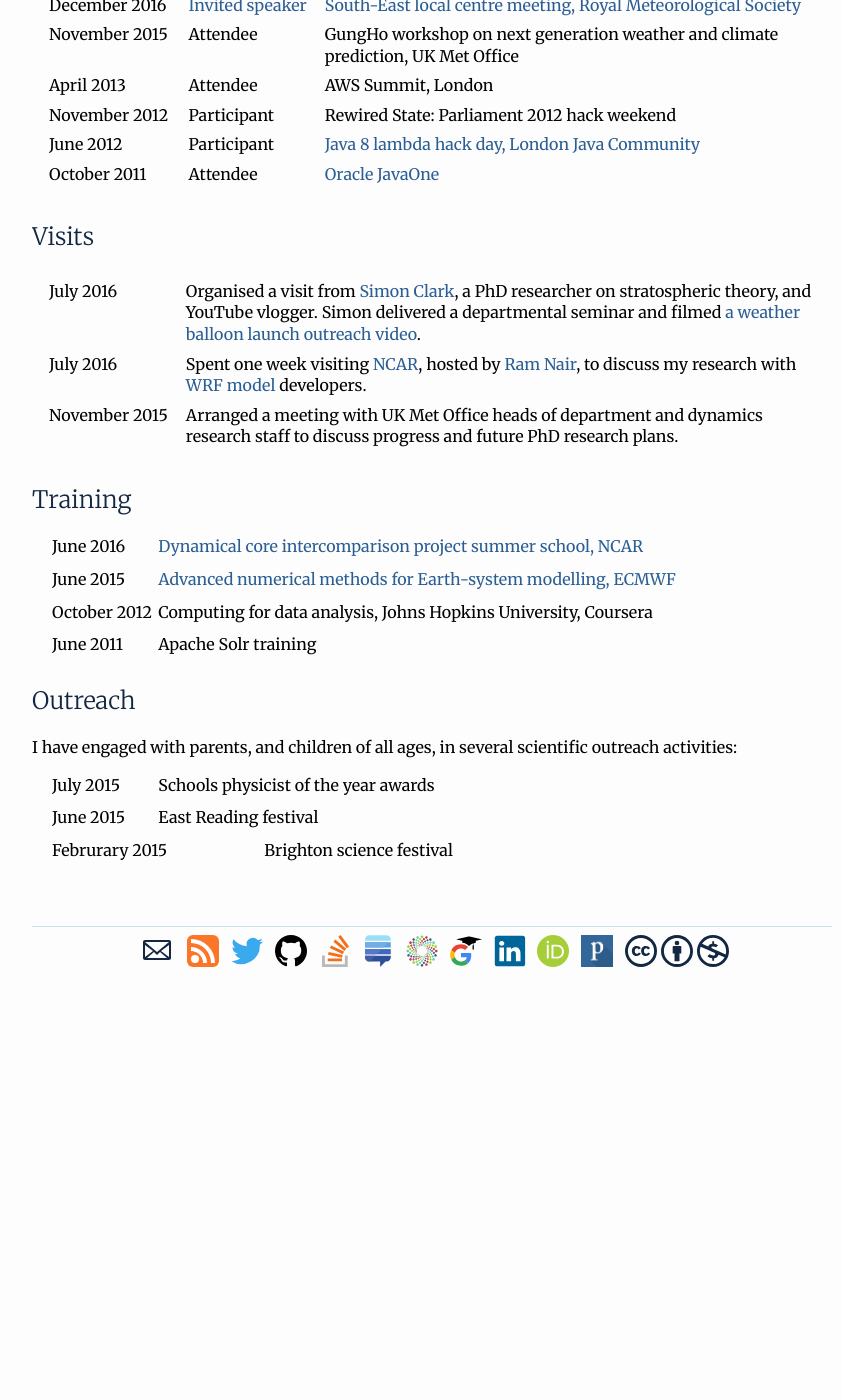
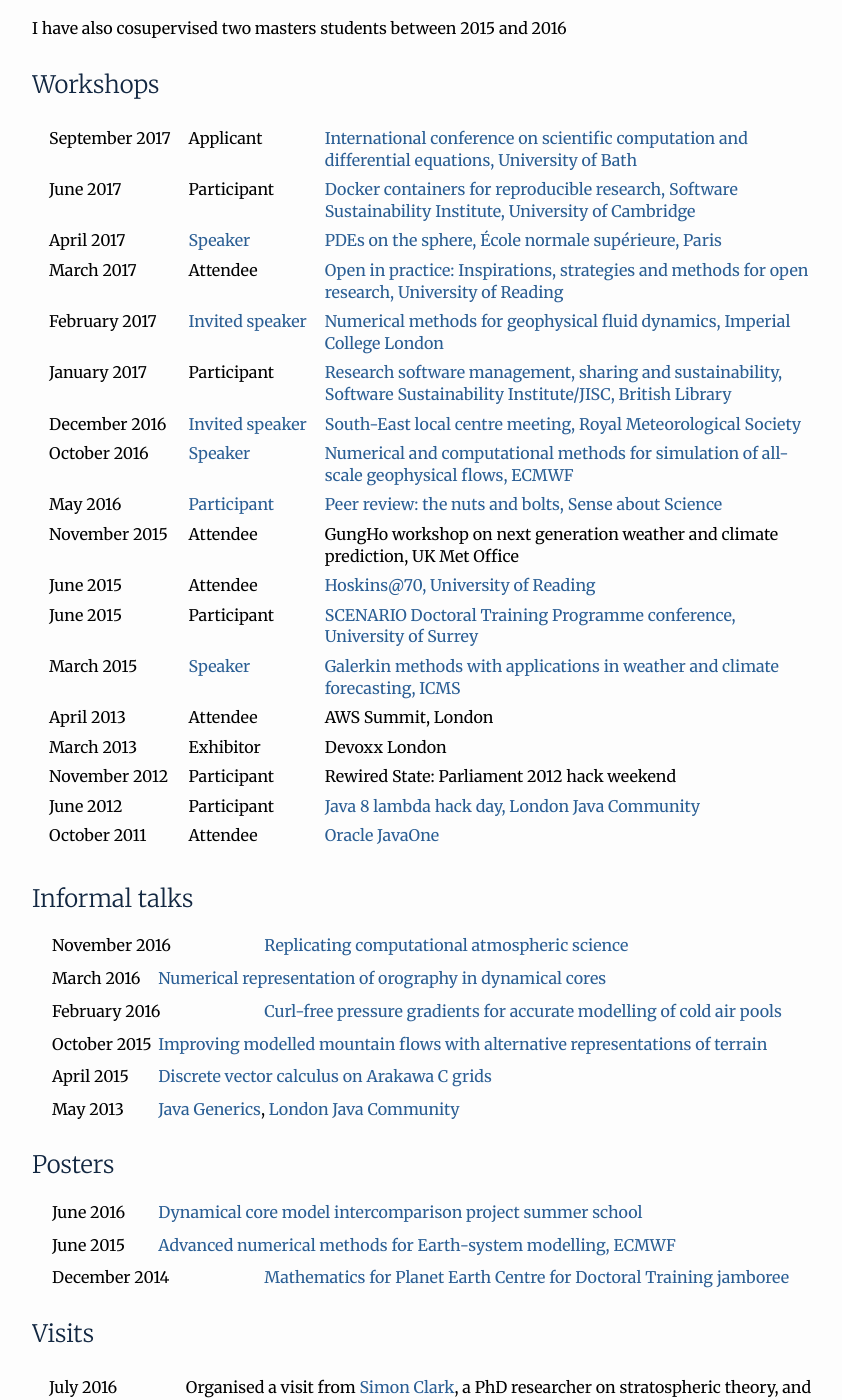
Before and after one commit to hertzsprung/hertzsprung.github.io, a Jekyll site: the page built from cv/index.html, in a window 1280 px wide and 1400 px high, scrolled down 2927 px. Shown: the whole window, without its empty margins (208-1050 px from the left). Built offline with Jekyll 4.4.1, drawn with Linux system fonts in a browser that asks for light colours; before the commit the page ends 3898 px from its top, so only the background shows below that; some of the changed text lies outside the part shown.

Commit message:
reinstate entire list of workshops, talks, posters

```diff
--- a/cv/index.html
+++ b/cv/index.html
@@ -57,7 +57,11 @@
 
     <tr class="heading"><td>2013&ndash;2014</td><td>University of Reading</td><td>MSc Atmosphere Ocean and Climate (Distinction)</td></tr>
     <tr><td colspan="3" class="detail">
-      <p class="headline">Dissertation prize for <em><a href="../publications/msc-dissertation.pdf">Representation of mountains in atmospheric models</a></em> (86%), supervised by Hilary Weller</p>
+			<ul>
+        <li>Wrote object-oriented Fortran 2003 code to implement an idealised numerical models of an ocean basin</li>
+        <li>Post-processed HDF5 satellite data in Python to retrieve Arctic sea ice age and extent</li>
+				<li>Dissertation prize for <em><a href="../publications/msc-dissertation.pdf">Representation of mountains in atmospheric models</a></em> (86%), supervised by Hilary Weller</li>
+			</ul>
       <p>
       <div class="two-col">
         <ul style="list-style: none; font-size: smaller; padding-left: 0;">
@@ -105,13 +109,24 @@
   <tr class="heading"><td>2006&ndash;2007</td><td>Anite</td><td>Software developer</td></tr>
   <tr><td colspan="3" class="detail">
     <ul>
-      <li>Improved PostgreSQL database performance to prevent web application failures under concurrent load</li>
+      <li>Added indexes and tuned PostgreSQL database queries to improve performance and prevent web application failures under concurrent load</li>
       <li>Deployed new software releases to production servers</li>
-      <li>Regular contact with our customer service desk to prioritise bug fixes and manage requirements</li>
+      <li>Regular contact with our customer service desk to prioritise bug fixes and manage customer expectations</li>
     </ul>
   </td></tr>
   <tr class="heading"><td>2005&ndash;2006</td><td>BuildOnline</td><td>Junior software developer</td></tr>
+  <tr><td colspan="3" class="detail">
+    <ul>
+      <li>Documented production software using flow diagrams which became popular references for other team members</li>
+      <li>Identified and refactored large areas of code duplication to eliminate more bugs and simplify ongoing development</li>
+    </ul>
+  </td></tr>
   <tr class="heading"><td>2001&ndash;2002</td><td>Acterna</td><td>Industrial trainee</td></tr>
+  <tr><td colspan="3" class="detail">
+    <ul>
+      <li>Learned Python programming in order to develop a desktop application for auto&#8209;generating boilerplate C++ components</li>
+    </ul>
+  </td></tr>
   </tbody>
 </table>
 </section>
@@ -139,6 +155,8 @@
 <h2>Teaching</h2>
 <table class="cv">
   <tbody>
+  <tr><td>Autumn 2016</td><td>Assistant</td><td><a href="http://www.reading.ac.uk/modules/document.aspx?modP=MTMW11&modYR=1617">Fluid dynamics MSc module</a></td></tr>
+  <tr><td>Autumn 2015</td><td>Assistant</td><td><a href="http://www.reading.ac.uk/modules/document.aspx?modP=MTMG02&modYR=1516">Atmospheric physics MSc module</a></td></tr>
   <tr><td>September 2015</td><td>Assistant</td><td><a href="https://www.ncas.ac.uk/index.php/en/climate-modelling-summer-school">NCAS climate modelling summer school</a></td></tr>
     <tr><td colspan="3" class="detail">
       <ul>
@@ -153,26 +171,54 @@
     </td></tr>
   </tbody>
 </table>
-<p style="margin-top: 0;">I have also assisted teaching fluid dynamics and atmospheric physics MSc modules</p>
+<p style="margin-top: 0;">I have also cosupervised two masters students between 2015 and 2016</p>
 </section>
 
 <section>
-<h2>Selected workshops</h2>
+<h2>Workshops</h2>
 <table class="cv">
   <tbody>
     <tr><td>September 2017</td><td>Applicant</td><td><a href="https://sites.google.com/site/scicade2017/">International conference on scientific computation and differential equations, University of Bath</a></td></tr>
     <tr><td>June 2017</td><td>Participant</td><td><a href="https://www.software.ac.uk/c4rr">Docker containers for reproducible research, Software Sustainability Institute, University of Cambridge</a></td></tr>
     <tr><td>April 2017</td><td><a href="https://doi.org/10.6084/m9.figshare.4833554.v2">Speaker</a></td><td><a href="https://pdes2017.sciencesconf.org">PDEs on the sphere, École normale supérieure, Paris</a></td></tr>
+    <tr><td>March 2017</td><td>Attendee</td><td><a href="https://blogs.reading.ac.uk/open-research/open-in-practice-inspirations-strategies-and-methods-for-open-research/">Open in practice: Inspirations, strategies and methods for open research, University of Reading</a></td></tr>
   <tr><td>February 2017</td><td><a href="https://doi.org/10.6084/m9.figshare.4652410.v1">Invited speaker</a></td><td><a href="http://mpecdt.org/gfdnumericsfeb2017/">Numerical methods for geophysical fluid dynamics, Imperial College London</a></td></tr>
   <tr><td>January 2017</td><td>Participant</td><td><a href="https://www.eventbrite.co.uk/e/research-software-management-sharing-and-sustainability-workshop-tickets-29224950614">Research software management, sharing and sustainability, Software Sustainability Institute/JISC, British Library</td></tr>
   <tr><td>December 2016</td><td><a href="https://doi.org/10.6084/m9.figshare.4307957.v1">Invited speaker</a></td><td><a href="https://www.rmets.org/events/meteorological-research-within-university-reading-2016">South-East local centre meeting, Royal Meteorological Society</a></li>
+  <tr><td>October 2016</td><td><a href="../ecmwfnumerics2016">Speaker</a></td><td><a href="http://www.ecmwf.int/en/learning/workshops-and-seminars/workshop-numerical-and-computational-methods-simulation-all-scale-geophysical-flows">Numerical and computational methods for simulation of all-scale geophysical flows, ECMWF</a></tr>
+  <tr><td>May 2016</td><td><a href="http://connection.sagepub.com/blog/sage-connection/2016/07/27/approaching-peer-review-for-the-first-time-3-tips-from-an-early-career-researcher/">Participant</a></td><td><a href="http://archive.senseaboutscience.org/pages/peer-review-the-nuts-bolts-may-2016.html">Peer review: the nuts and bolts, Sense about Science</a></td></tr>
   <tr><td>November 2015</td><td>Attendee</td><td>GungHo workshop on next generation weather and climate prediction, UK Met Office</td></tr>
+  <tr><td>June 2015</td><td>Attendee</td><td><a href="http://www.met.reading.ac.uk/hoskins/">Hoskins@70, University of Reading</a></td></tr>
+  <tr><td>June 2015</td><td>Participant</td><td><a href="http://www.met.reading.ac.uk/nercdtp/home/events/SCENARIO_Conference_June2015.pdf">SCENARIO Doctoral Training Programme conference, University of Surrey</a></td></tr>
+  <tr><td>March 2015</td><td><a href="http://www.icms.org.uk/downloads/Galerkin/Shaw.pdf">Speaker</a></td><td><a href="http://www.icms.org.uk/workshop.php?id=334">Galerkin methods with applications in weather and climate forecasting, ICMS</a></td></tr>
   <tr><td>April 2013</td><td>Attendee</td><td>AWS Summit, London</td></tr>
+  <tr><td>March 2013</td><td>Exhibitor</td><td>Devoxx London</a></td></tr>
   <tr><td>November 2012</td><td>Participant</td><td>Rewired State: Parliament 2012 hack weekend</td></tr>
   <tr><td>June 2012</td><td>Participant</td><td><a href="https://www.meetup.com/Londonjavacommunity/events/70388732/">Java 8 lambda hack day, London Java Community</a></td></tr>
   <tr><td>October 2011</td><td>Attendee</td><td><a href="https://blogs.oracle.com/javaone/javaone-2011-2">Oracle JavaOne</a></td></tr>
   </tbody>
 </table>
+</section>
+
+<section>
+<h2>Informal talks</h2>
+<ul class="cv">
+  <li>November 2016&#9;<a href="https://doi.org/10.6084/m9.figshare.4509110.v1">Replicating computational atmospheric science</a></li>
+  <li>March 2016&#9;<a href="../talks/quo-vadis2015.pptx">Numerical representation of orography in dynamical cores</a></li>
+  <li>February 2016&#9;<a href="../talks/mesoscale2015.pdf">Curl-free pressure gradients for accurate modelling of cold air pools</a></li>
+  <li>October 2015&#9;<a href="../talks/hhh2015.pptx">Improving modelled mountain flows with alternative representations of terrain</a></li>
+  <li>April 2015&#9;<a href="../talks/discrete-vector-calculus-c-grid.pdf">Discrete vector calculus on Arakawa C grids</a></li>
+  <li>May 2013&#9;<a href="https://prezi.com/jwhql1fodz_y/java-generics/">Java Generics</a>, <a href="https://www.meetup.com/Londonjavacommunity/">London Java Community</a></li>
+</ul>
+</section>
+
+<section>
+<h2>Posters</h2>
+<ul class="cv">
+  <li>June 2016&#9;<a href="../dcmip2016/poster.pdf">Dynamical core model intercomparison project summer school</a></li>
+  <li>June 2015&#9;<a href="../posters/ecmwf2015.pdf">Advanced numerical methods for Earth-system modelling, ECMWF</a></li>
+  <li>December 2014&#9;<a href="../posters/mpecdt2014.pdf">Mathematics for Planet Earth Centre for Doctoral Training jamboree</a></li>
+</ul>
 </section>
 
 <section>
@@ -210,6 +256,5 @@
 
 </article>
 
-<!-- visits -->
 <!-- cosupervision -->
 <!-- research overview -->
```
Also changed, not shown: other parts of cv/index.html (+2 -1 lines).
